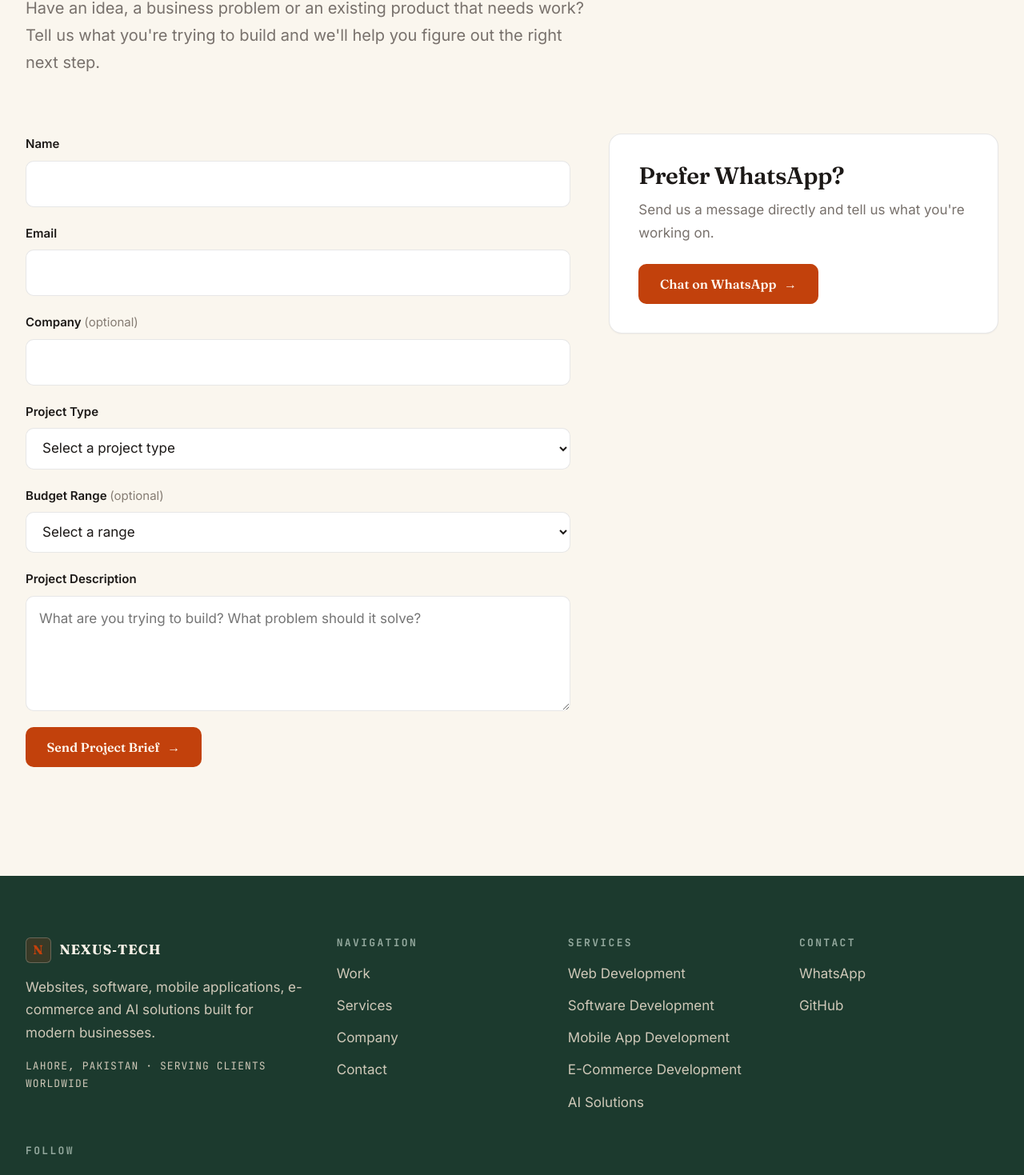
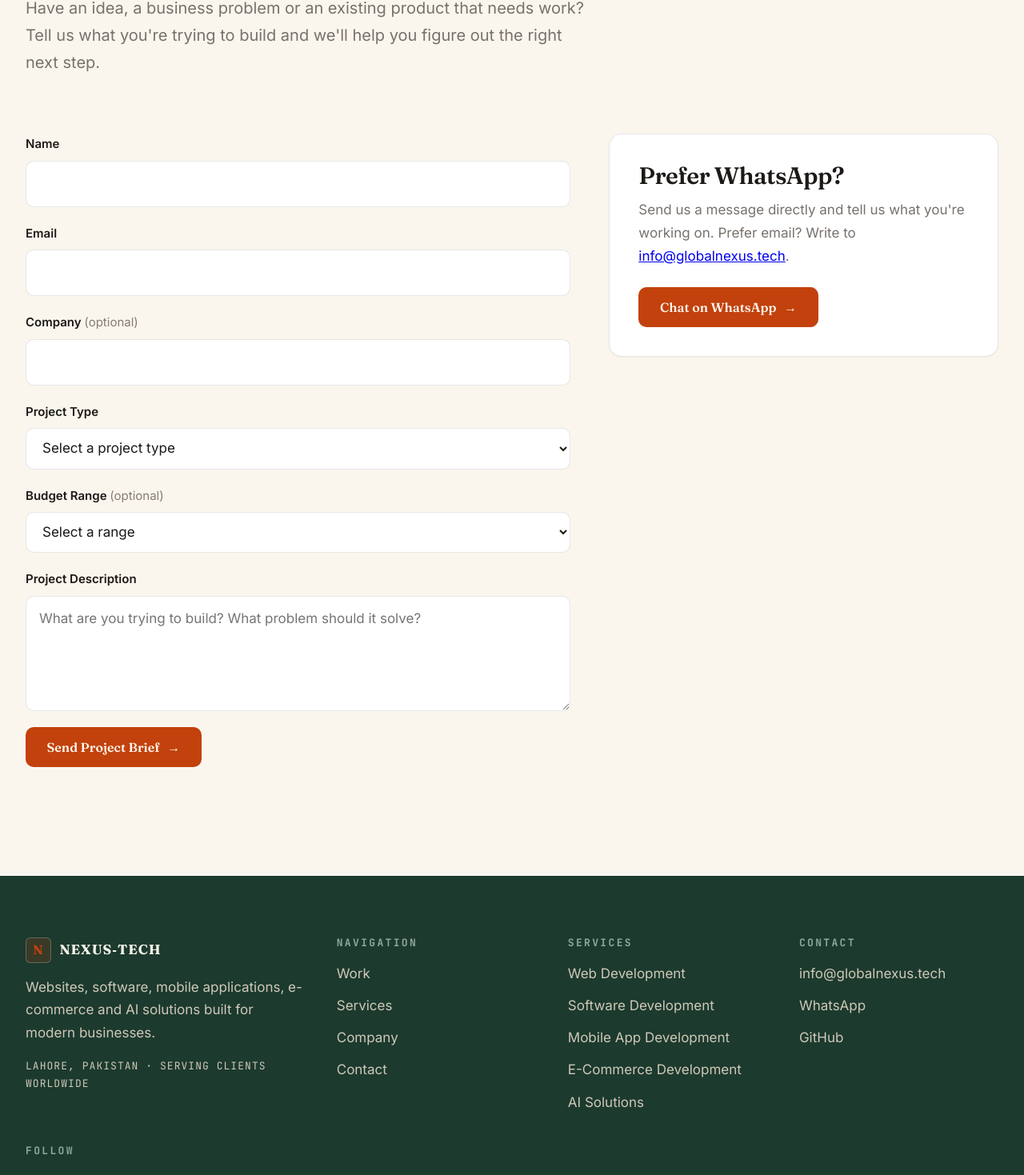
Before and after one commit to mbj069/nexus-tech-website, a Next.js app: page /contact in a window 1280 px wide. Shown: the part 427-1896 px from the top of the page at 80% size. Built offline with nearby package versions, Linux system fonts and the light colour scheme.

Commit message:
Add info@globalnexus.tech to footer contact list and contact page

```diff
--- a/app/contact/page.tsx
+++ b/app/contact/page.tsx
@@ -40,7 +40,11 @@ export default function ContactPage() {
               <h2 className="card-title">Prefer WhatsApp?</h2>
               <p style={{ color: "var(--color-muted)", marginTop: "0.75rem" }}>
                 Send us a message directly and tell us what you&apos;re
-                working on.
+                working on. Prefer email? Write to{" "}
+                <a href="mailto:info@globalnexus.tech">
+                  info@globalnexus.tech
+                </a>
+                .
               </p>
               <a
                 className="btn btn-primary"
--- a/components/Footer.tsx
+++ b/components/Footer.tsx
@@ -65,6 +65,9 @@ export default function Footer() {
             <h3>Contact</h3>
             <ul>
               <li>
+                <a href="mailto:info@globalnexus.tech">info@globalnexus.tech</a>
+              </li>
+              <li>
                 <a
                   href={WHATSAPP_URL}
                   target="_blank"
@@ -82,7 +85,6 @@ export default function Footer() {
                   GitHub
                 </a>
               </li>
-              {/* TODO(phase: contact): official Nexus-Tech email once provisioned */}
             </ul>
           </div>
 
```
